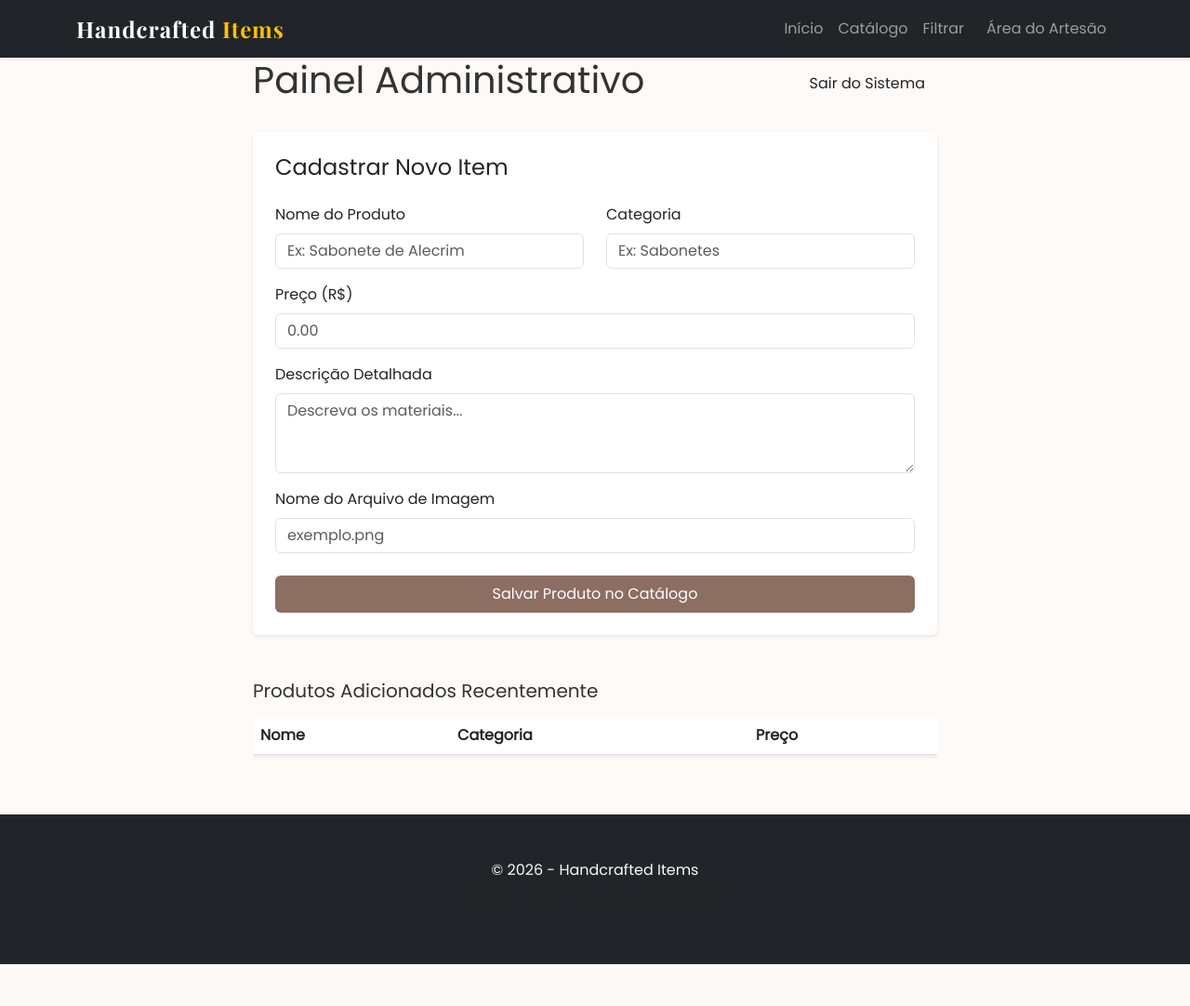
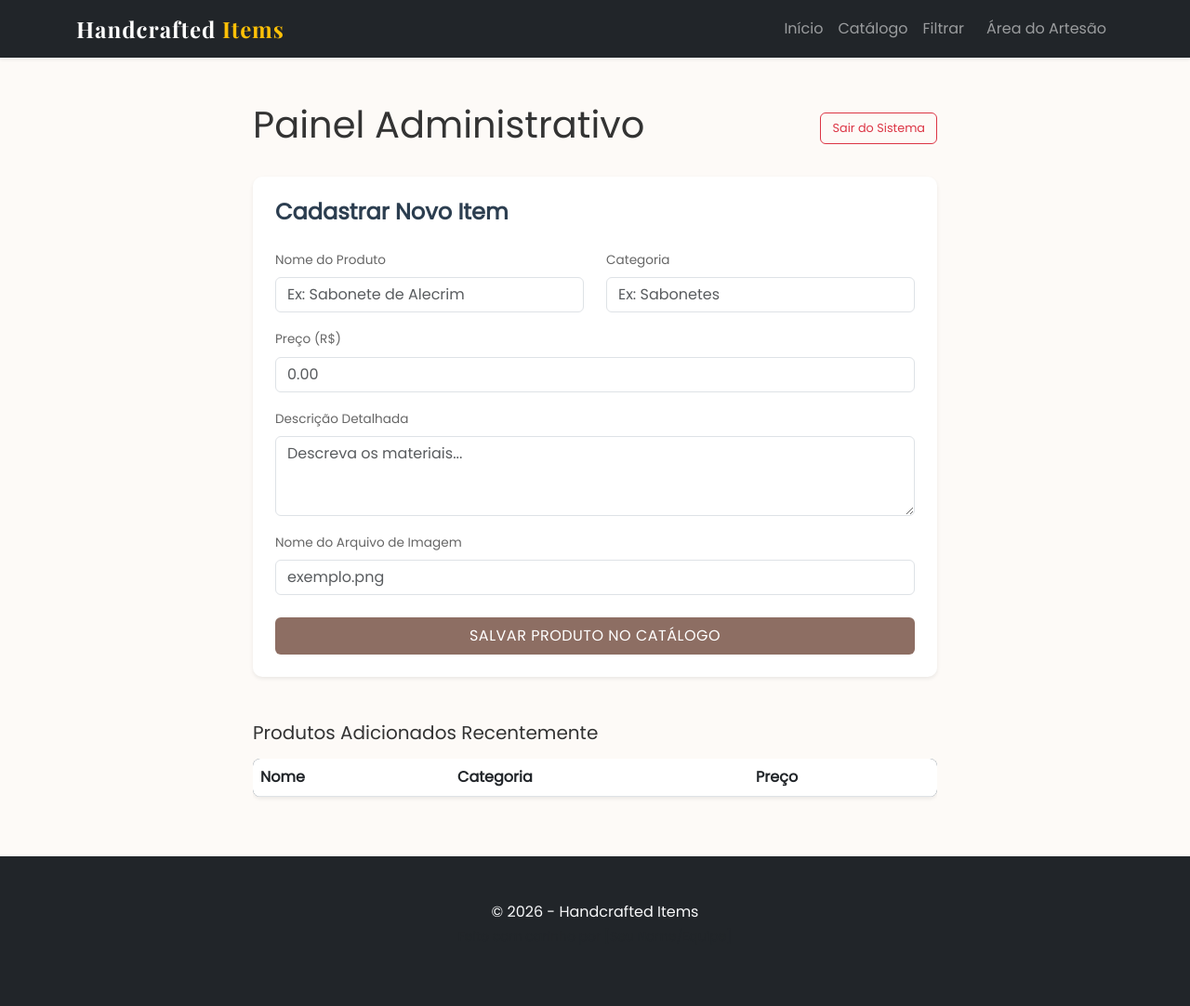
Before and after one commit to Mdn-Gustavo/Handcrafted-Items, a PHP site: page /secure.php in a window 1280 px wide. Shown: the whole page at 93% size. Before the commit the page ends 1037 px from the top, so only its background shows below. Run offline with PHP 8.4, Linux system fonts and the light colour scheme; the visitor is signed in with stand-in values (Sample User, id 1); data that the repository does not hold is empty.

Commit message:
Add new styles for login and admin components

```diff
--- a/assets/css/style.css
+++ b/assets/css/style.css
@@ -32,3 +32,93 @@ body {
 .btn-primary:hover {
     background-color: #6d4c41;
 }
+
+.container-login {
+    display: flex;
+    justify-content: center;
+    align-items: center;
+    min-height: 100vh;
+}
+
+.card-login {
+    max-width: 400px;
+    width: 100%;
+    background-color: #fff;
+}
+
+.card-login .font-artesanal {
+    font-family: 'Playfair Display', serif;
+}
+
+
+.card-login .form-control {
+    border-radius: 4px;
+    border: 1px solid #ddd;
+}
+
+.card-login .form-control:focus {
+    border-color: #8d6e63;
+    box-shadow: 0 0 0 0.2rem rgba(141, 110, 99, 0.25);
+}
+
+
+.admin-container {
+    margin-top: 3rem;
+    margin-bottom: 3rem;
+}
+
+.card-admin {
+    background-color: #fff;
+    border-radius: 10px;
+}
+
+.card-title-admin {
+    color: #2c3e50;
+    font-weight: 600;
+}
+
+.label-small {
+    font-size: 0.85rem;
+    color: #666;
+    font-weight: 500;
+}
+
+.btn-save {
+    font-weight: 500;
+    text-transform: uppercase;
+    letter-spacing: 0.5px;
+}
+
+.btn-logout {
+    border: 1px solid #dc3545;
+    color: #dc3545;
+    font-size: 0.8rem;
+    transition: 0.3s;
+}
+
+.btn-logout:hover {
+    background-color: #dc3545;
+    color: #fff;
+}
+
+.table-custom {
+    background-color: #fff;
+    border-radius: 8px;
+    overflow: hidden;
+}
+
+.table-custom thead {
+    background-color: #2c3e50;
+    color: #fff;
+}
+
+.table-custom td {
+    vertical-align: middle;
+    font-size: 0.9rem;
+}
+
+/* Alertas */
+.alert-custom {
+    border-radius: 6px;
+    font-size: 0.9rem;
+}
```
